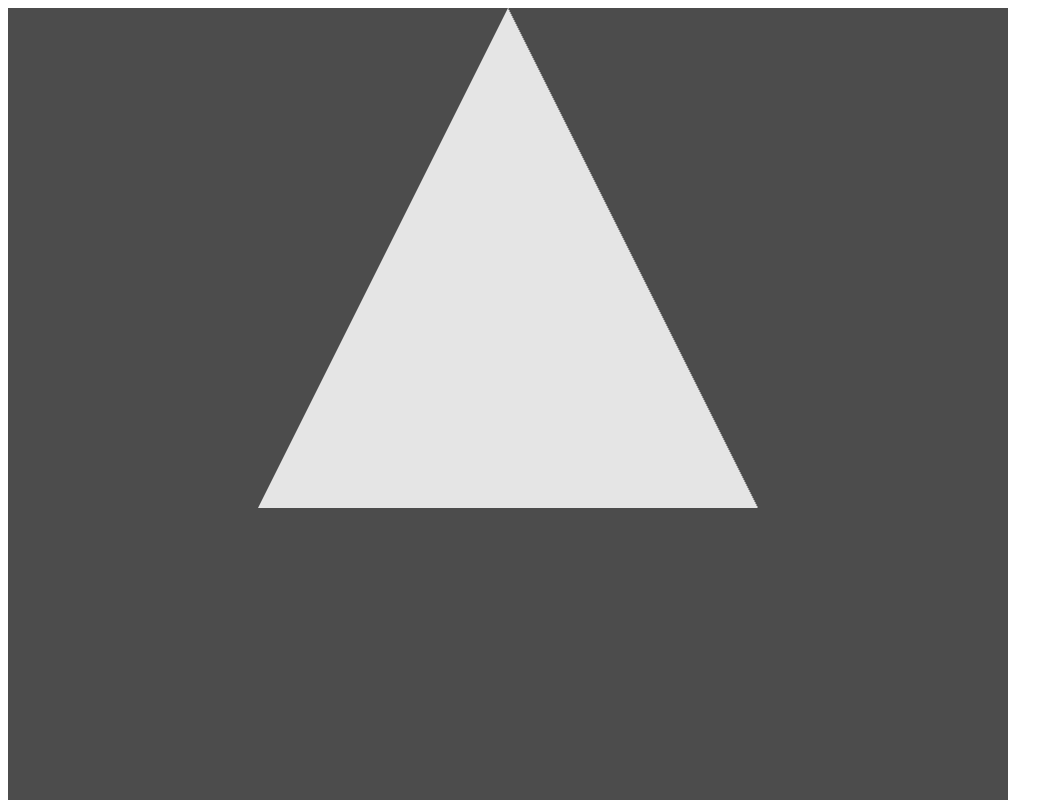
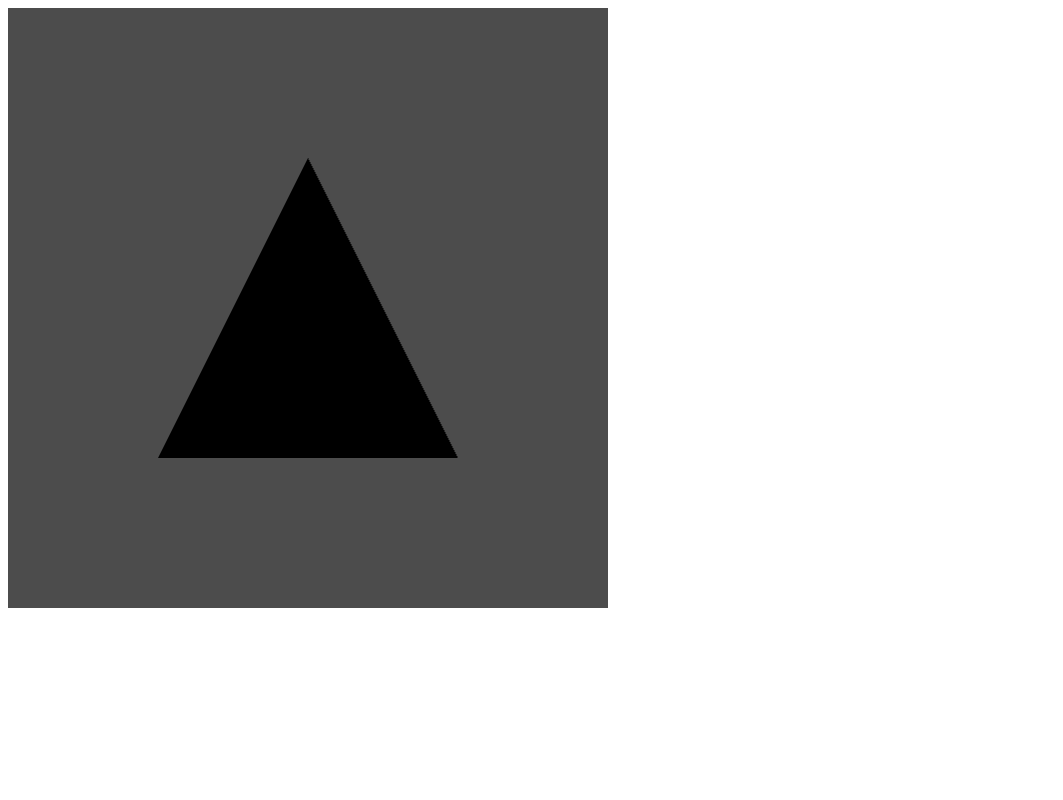
Before and after one commit to joshmontoya/WebGL_Projects, a plain HTML site: page Project_2/index.html in a window 1280 px wide. Shown: the top 800 px of the page, without its empty margins (0-1063 px from the left). Drawn offline with Linux system fonts and the light colour scheme.

Commit message:
Update index.html

```diff
--- a/Project_2/index.html
+++ b/Project_2/index.html
@@ -1,7 +1,7 @@
 <!DOCTYPE html>
 <html>
     <body>
-        <canvas width = "1000" height = "1000" id = "my_Canvas"></canvas>
+        <canvas width = "600" height = "600" id = "my_Canvas"></canvas>
 
         <script>
             /* Step1: Prepare the canvas and get WebGL context */
@@ -11,7 +11,7 @@
 
             /* Step2: Define the geometry and store it in buffer objects */
 
-            var vertices = [-0.5, 0.0, 0.0, 1.0, 0.5, 0.0];
+            var vertices = [-0.5, -0.5, 0.0, 0.5, 0.5, -0.5];
 
             // Create a new buffer object
             var vertex_buffer = gl.createBuffer();
@@ -42,7 +42,7 @@
             gl.compileShader(vertShader);
 
             // Fragment shader source code
-            var fragCode = 'void main(void) {' + 'gl_FragColor = vec4(0.0, 0.0, 0.0, 0.1);' + '}';
+            var fragCode = 'void main(void) {' + 'gl_FragColor = vec4(0.0, 0.0, 0.0, 1.0);' + '}';
 
             // Create fragment shader object
             var fragShader = gl.createShader(gl.FRAGMENT_SHADER);
```
